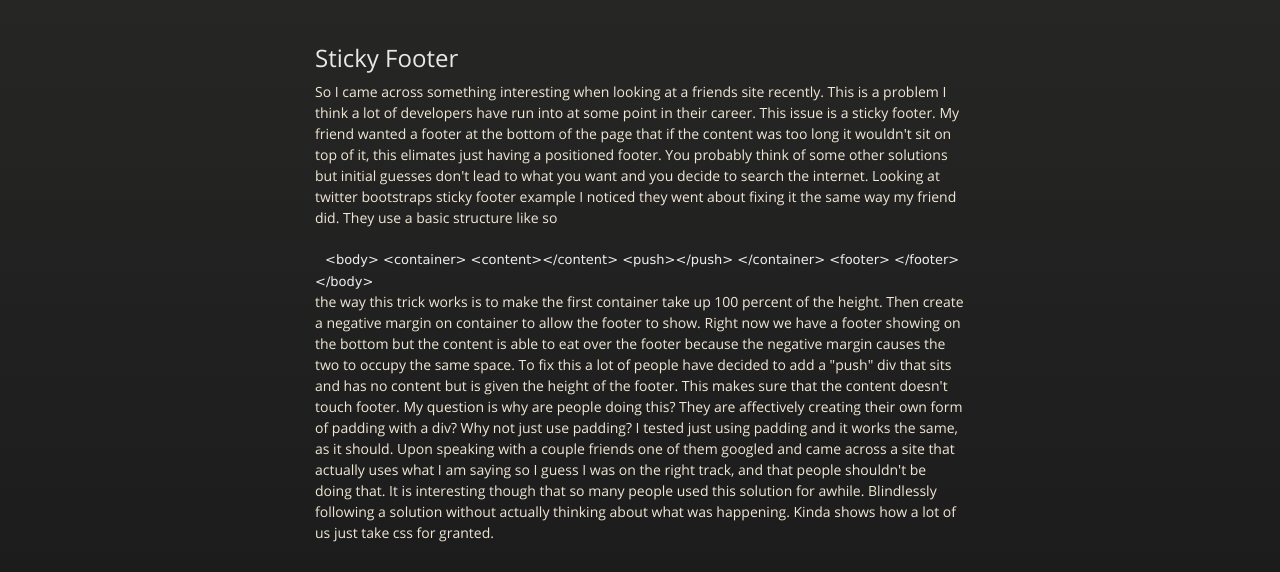
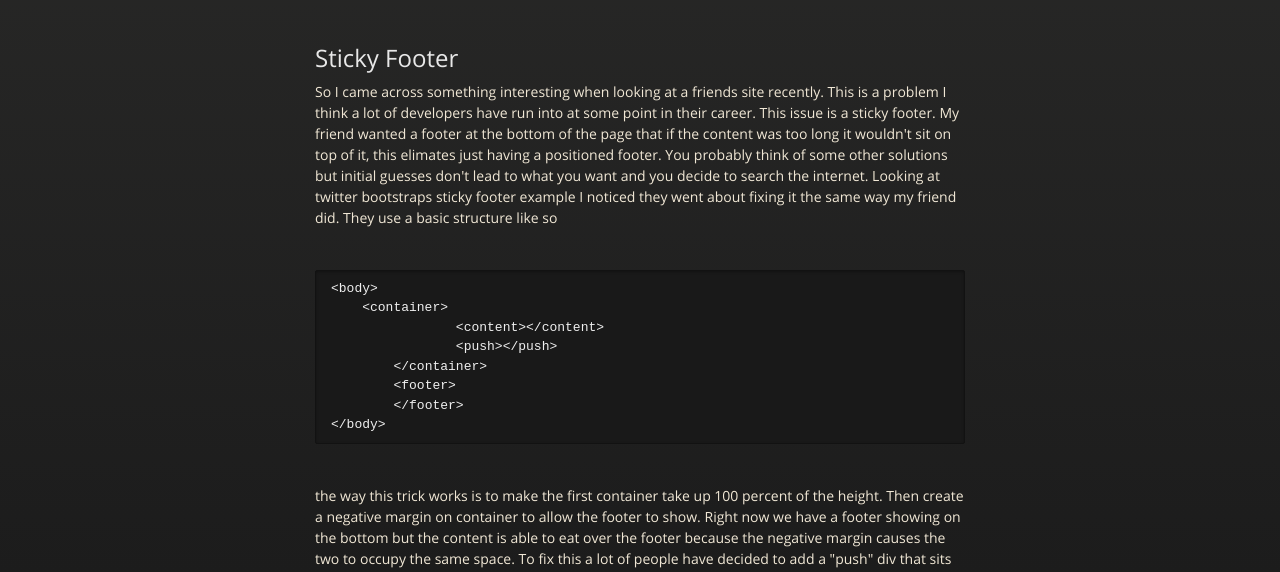
Before and after one commit to bs91/xxblakefailxx.github.io, a plain HTML site: page index.html in a window 1280 px wide. Shown: the part 226-798 px from the top of the page. Drawn offline with nearby package versions, Linux system fonts and the light colour scheme.

Commit message:
Update index.html

```diff
--- a/index.html
+++ b/index.html
@@ -39,14 +39,14 @@
 <a name="sticky-footer" class="anchor" href="#sticky-footer"><span class="octicon octicon-link"></span></a>Sticky Footer</h2>
 
 <p>So I came across something interesting when looking at a friends site recently. This is a problem I think a lot of developers have run into at some point in their career. This issue is a sticky footer. My friend wanted a footer at the bottom of the page that if the content was too long it wouldn't sit on top of it, this elimates just having a positioned footer. You probably think of some other solutions but initial guesses don't lead to what you want and you decide to search the internet. Looking at twitter bootstraps sticky footer example I noticed they went about fixing it the same way my friend did. They use a basic structure like so</p>
-<code>&lt;body&gt;
+<code><pre>&lt;body&gt;
     &lt;container&gt;
 		&lt;content&gt;&lt;/content&gt;
 		&lt;push&gt;&lt;/push&gt;
 	&lt;/container&gt;
 	&lt;footer&gt;
 	&lt;/footer&gt;
-&lt;/body&gt;</code>
+&lt;/body&gt;</pre></code>
 <p>the way this trick works is to make the first container take up 100 percent of the height. Then create a negative margin on container to allow the footer to show. Right now we have a footer showing on the bottom but the content is able to eat over the footer because the negative margin causes the two to occupy the same space. To fix this a lot of people have decided to add a "push" div that sits and has no content but is given the height of the footer. This makes sure that the content doesn't touch footer. My question is why are people doing this? They are affectively creating their own form of padding with a div? Why not just use padding? I tested just using padding and it works the same, as it should. Upon speaking with a couple friends one of them googled and came across a site that actually uses what I am saying so I guess I was on the right track, and that people shouldn't be doing that. It is interesting though that so many people used this solution for awhile. Blindlessly following a solution without actually thinking about what was happening. Kinda shows how a lot of us just take css for granted.</p>
       </section>
 
```
